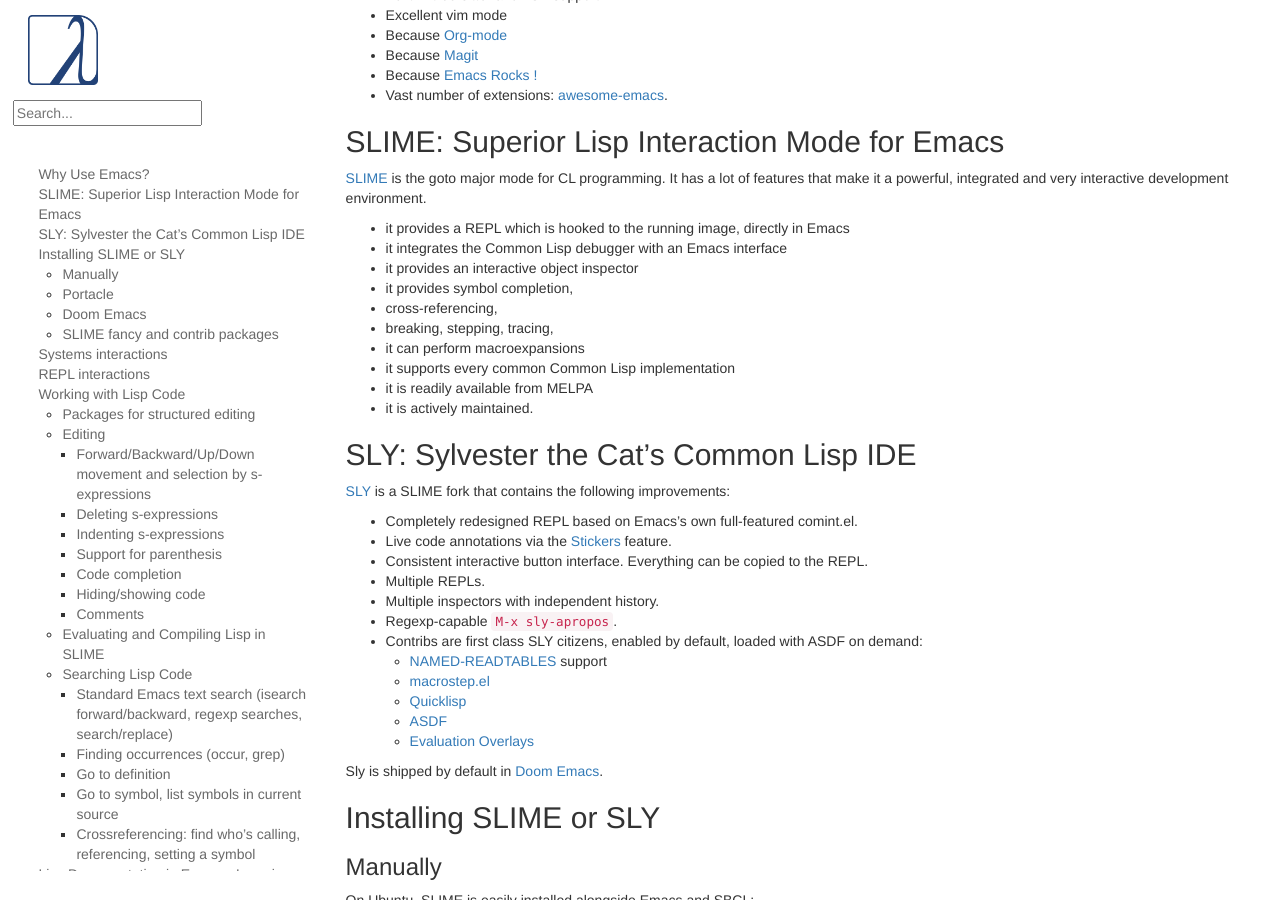
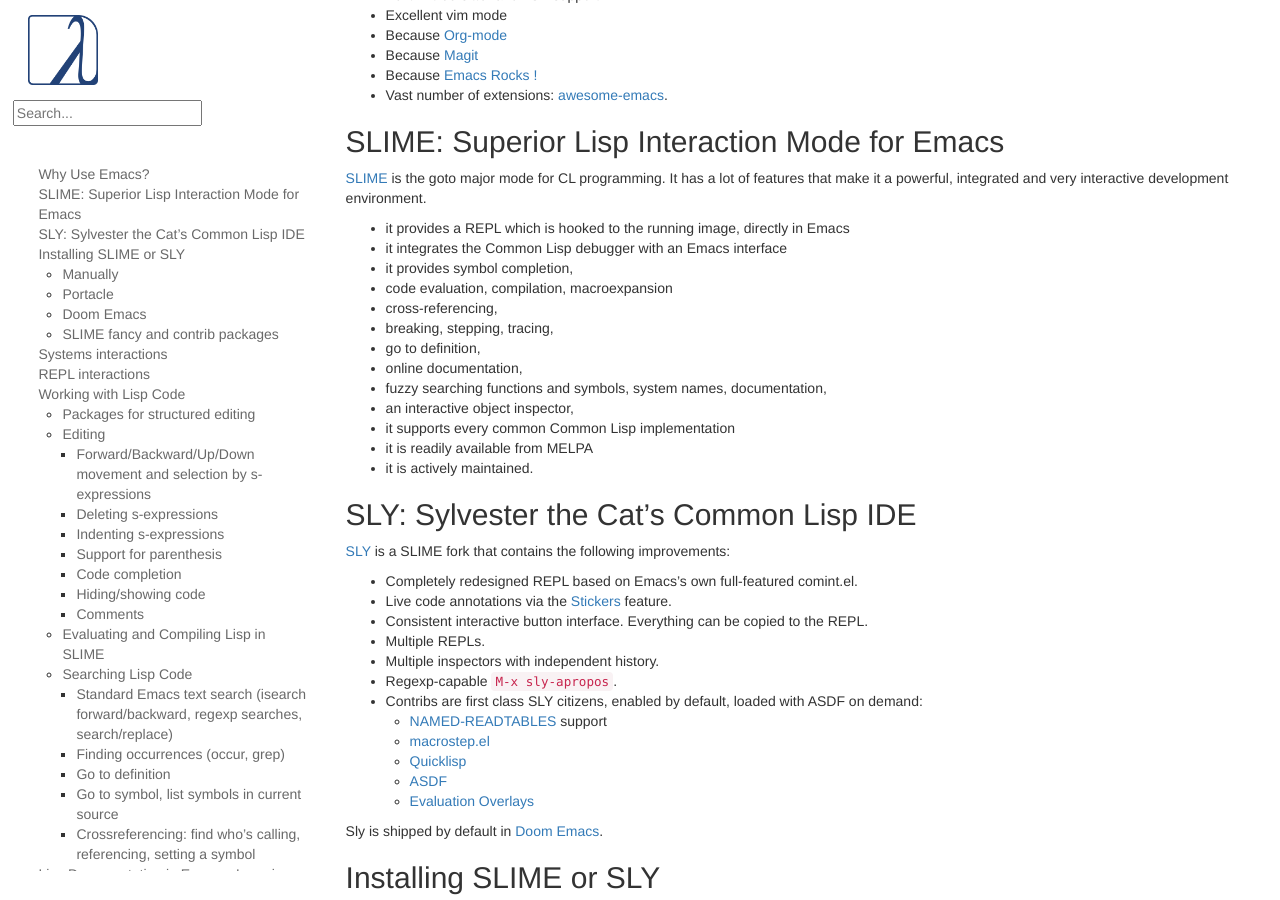
Before and after one commit to LispCookbook/cl-cookbook, a Jekyll site: the page built from emacs-ide.md, in a window 1280 px wide and 900 px high, scrolled down 1165 px. Built offline with Jekyll 4.4.1, drawn with Linux system fonts in a browser that asks for light colours.

Commit message:
slime features++

```diff
--- a/emacs-ide.md
+++ b/emacs-ide.md
@@ -39,11 +39,14 @@
 
 * it provides a REPL which is hooked to the running image, directly in Emacs
 * it integrates the Common Lisp debugger with an Emacs interface
-* it provides an interactive object inspector
 * it provides symbol completion,
+* code evaluation, compilation, macroexpansion
 * cross-referencing,
 * breaking, stepping, tracing,
-* it can perform macroexpansions
+* go to definition,
+* online documentation,
+* fuzzy searching functions and symbols, system names, documentation,
+* an interactive object inspector,
 * it supports every common Common Lisp implementation
 * it is readily available from MELPA
 * it is actively maintained.
```
